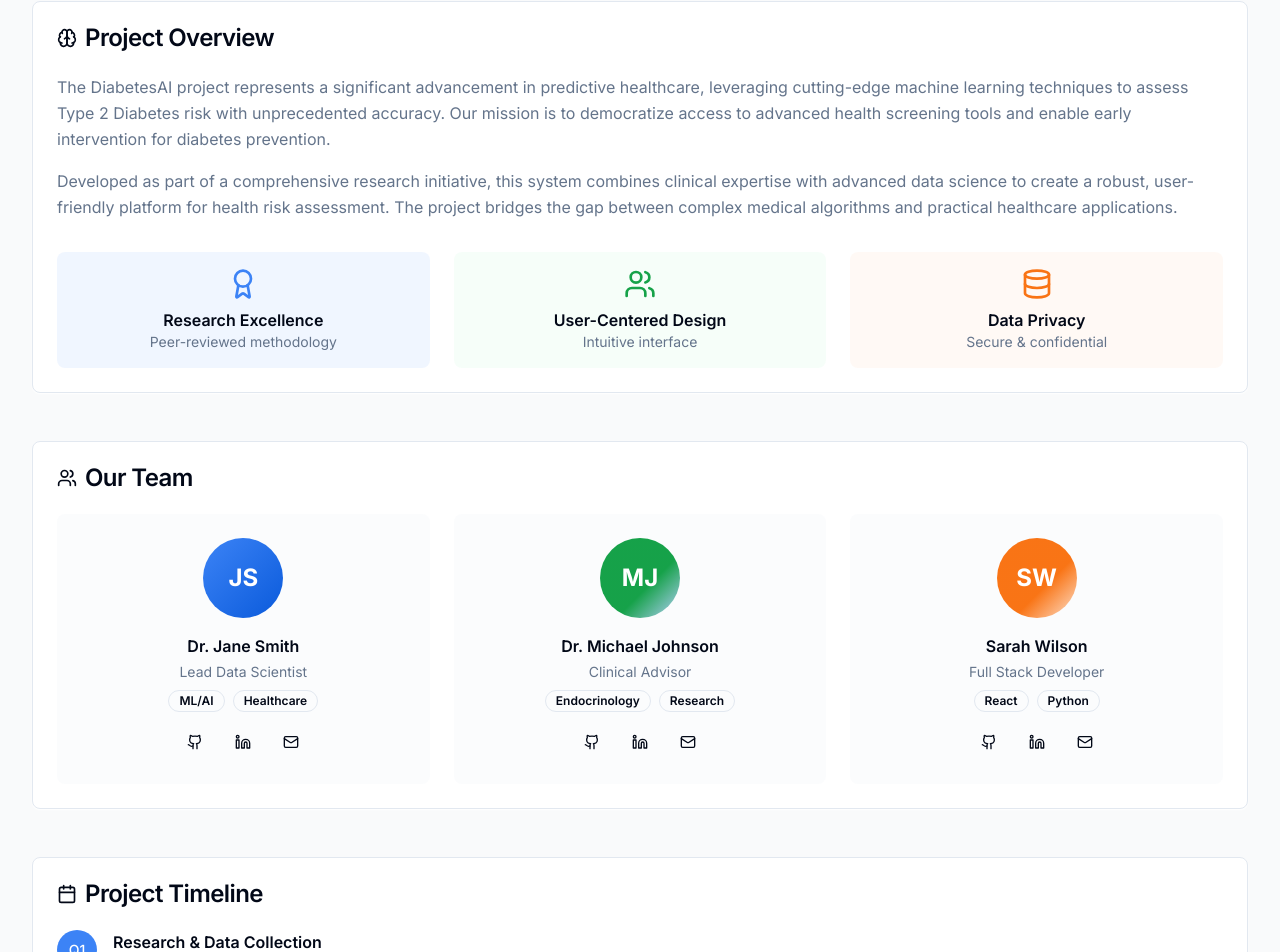
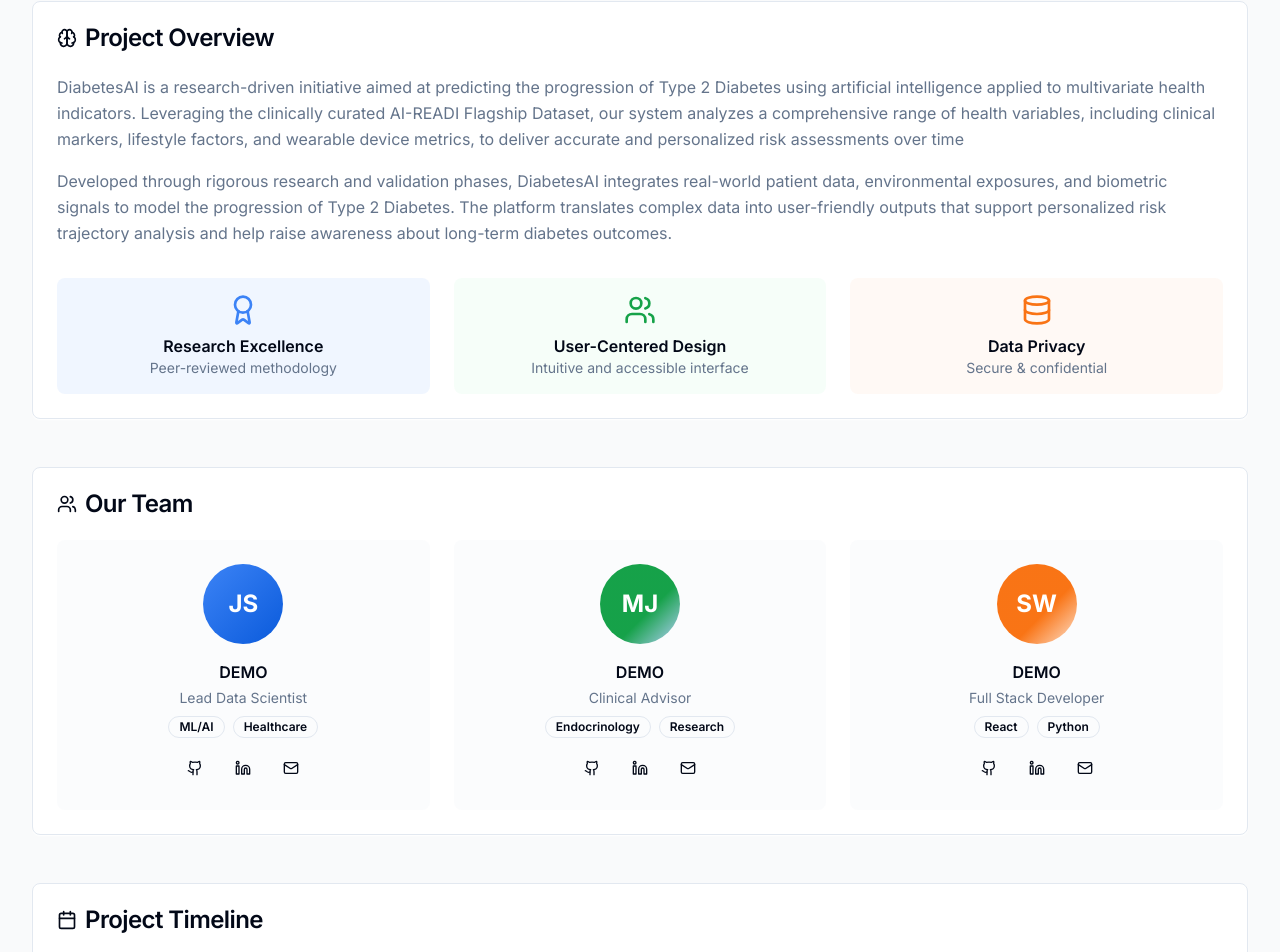
Before and after one commit to Venkat-Kolasani/type2diabetes-ai, a React (Vite) app: page /about in a window 1280 px wide. Shown: the part 256-1208 px from the top of the page. Built offline with nearby package versions, Linux system fonts and the light colour scheme.

Commit message:
Changed about page description in sync with the AI-READY dataset

```diff
--- a/src/pages/About.tsx
+++ b/src/pages/About.tsx
@@ -40,17 +40,21 @@ export default function About() {
           <CardContent>
             <div className="prose max-w-none">
               <p className="text-muted-foreground leading-relaxed mb-4">
-                The DiabetesAI project represents a significant advancement in predictive healthcare,
-                leveraging cutting-edge machine learning techniques to assess Type 2 Diabetes risk
-                with unprecedented accuracy. Our mission is to democratize access to advanced health
-                screening tools and enable early intervention for diabetes prevention.
+                DiabetesAI is a research-driven initiative aimed at predicting the
+                progression of Type 2 Diabetes using artificial intelligence applied to
+                multivariate health indicators. Leveraging the clinically curated AI-READI
+                Flagship Dataset, our system analyzes a comprehensive range of health variables,
+                including clinical markers, lifestyle factors, and wearable device metrics,
+                to deliver accurate and personalized risk assessments over time
               </p>
 
               <p className="text-muted-foreground leading-relaxed mb-4">
-                Developed as part of a comprehensive research initiative, this system combines
-                clinical expertise with advanced data science to create a robust, user-friendly
-                platform for health risk assessment. The project bridges the gap between complex
-                medical algorithms and practical healthcare applications.
+                Developed through rigorous research and validation phases, DiabetesAI
+                integrates real-world patient data, environmental exposures,
+                and biometric signals to model the progression of Type 2 Diabetes.
+                The platform translates complex data into user-friendly outputs that
+                support personalized risk trajectory analysis and help raise awareness
+                about long-term diabetes outcomes.
               </p>
 
               <div className="grid grid-cols-1 md:grid-cols-3 gap-6 mt-8">
@@ -62,7 +66,7 @@ export default function About() {
                 <div className="text-center p-4 bg-success-light/20 rounded-lg">
                   <Users className="h-8 w-8 text-success mx-auto mb-2" />
                   <div className="font-semibold text-foreground">User-Centered Design</div>
-                  <div className="text-sm text-muted-foreground">Intuitive interface</div>
+                  <div className="text-sm text-muted-foreground">Intuitive and accessible interface</div>
                 </div>
                 <div className="text-center p-4 bg-warning-light/20 rounded-lg">
                   <Database className="h-8 w-8 text-warning mx-auto mb-2" />
@@ -89,7 +93,7 @@ export default function About() {
                 <div className="w-20 h-20 bg-gradient-primary rounded-full mx-auto mb-4 flex items-center justify-center">
                   <span className="text-2xl font-bold text-primary-foreground">JS</span>
                 </div>
-                <h3 className="font-semibold text-foreground mb-1">Dr. Jane Smith</h3>
+                <h3 className="font-semibold text-foreground mb-1"> DEMO</h3>
                 <p className="text-sm text-muted-foreground mb-2">Lead Data Scientist</p>
                 <div className="flex justify-center space-x-2 mb-3">
                   <Badge variant="outline">ML/AI</Badge>
@@ -113,7 +117,7 @@ export default function About() {
                 <div className="w-20 h-20 bg-gradient-health rounded-full mx-auto mb-4 flex items-center justify-center">
                   <span className="text-2xl font-bold text-success-foreground">MJ</span>
                 </div>
-                <h3 className="font-semibold text-foreground mb-1">Dr. Michael Johnson</h3>
+                <h3 className="font-semibold text-foreground mb-1">DEMO</h3>
                 <p className="text-sm text-muted-foreground mb-2">Clinical Advisor</p>
                 <div className="flex justify-center space-x-2 mb-3">
                   <Badge variant="outline">Endocrinology</Badge>
@@ -137,7 +141,7 @@ export default function About() {
                 <div className="w-20 h-20 bg-gradient-warning rounded-full mx-auto mb-4 flex items-center justify-center">
                   <span className="text-2xl font-bold text-warning-foreground">SW</span>
                 </div>
-                <h3 className="font-semibold text-foreground mb-1">Sarah Wilson</h3>
+                <h3 className="font-semibold text-foreground mb-1">DEMO</h3>
                 <p className="text-sm text-muted-foreground mb-2">Full Stack Developer</p>
                 <div className="flex justify-center space-x-2 mb-3">
                   <Badge variant="outline">React</Badge>
@@ -176,8 +180,9 @@ export default function About() {
                 <div className="flex-1">
                   <h3 className="font-semibold text-foreground">Research & Data Collection</h3>
                   <p className="text-sm text-muted-foreground mt-1">
-                    Gathered comprehensive diabetes dataset, conducted literature review,
-                    and established research methodology
+                    Obtained access to the AI-READI Type 2 Diabetes Dataset, performed
+                    data mapping, and identified 2,700+ curated features including demographics,
+                    lab tests, vitals, wearables, and environmental exposure variables.
                   </p>
                 </div>
               </div>
```
